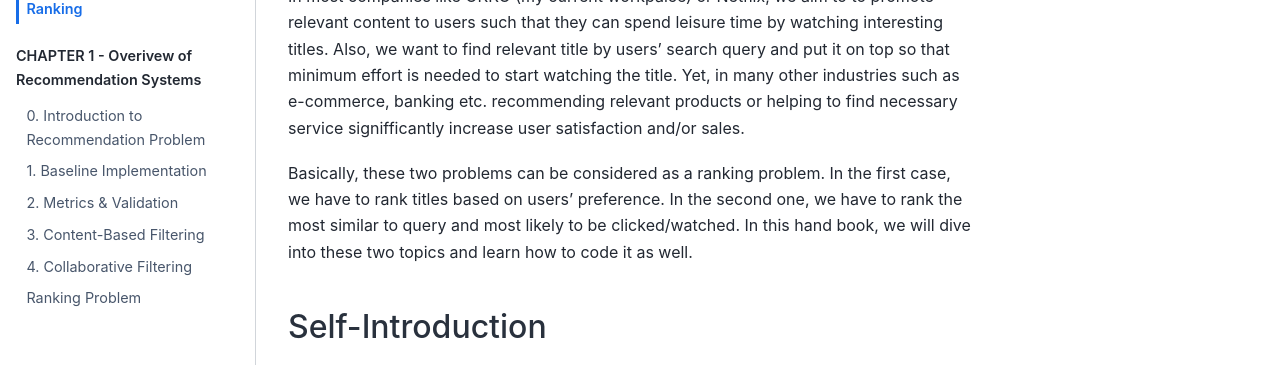
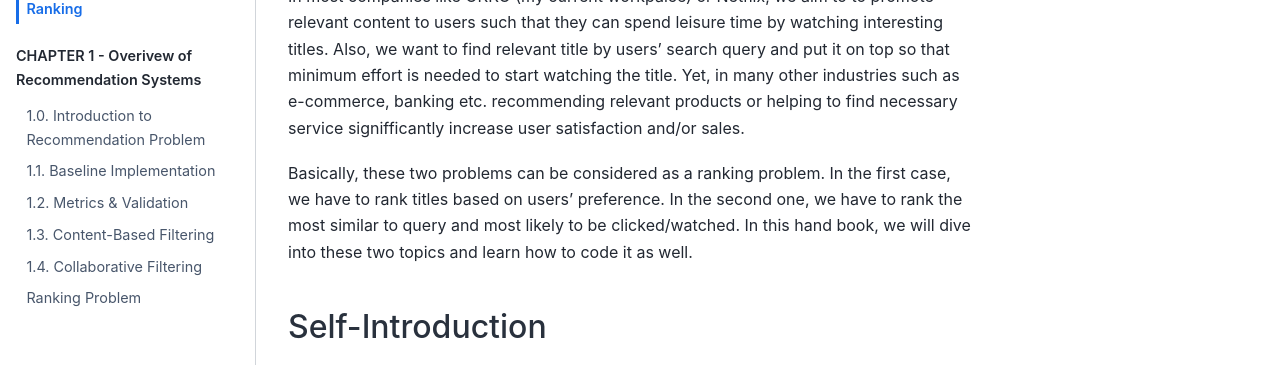
Before and after one commit to kshurik/rekkobook, a Jupyter Book: the page built from docs/index.md, in a window 1280 px wide. Shown: the part 198-563 px from the top of the page. Built offline with Jupyter Book 1.0.4 settings and Sphinx 7.4.7 and the Sphinx Book theme 1.1.4, drawn with Linux system fonts in a browser that asks for light colours.

Commit message:
refactore modules order

```diff
--- a/docs/_toc.yml
+++ b/docs/_toc.yml
@@ -7,14 +7,14 @@ parts:
 - caption: CHAPTER 1 - Overivew of Recommendation Systems
   chapters:
   - file: chapter1/intro_to_rekko
-    title: 0. Introduction to Recommendation Problem
+    title: 1.0. Introduction to Recommendation Problem
   - file: chapter1/baseline
-    title: 1. Baseline Implementation
+    title: 1.1. Baseline Implementation
   - file: chapter1/validation_metrics
-    title: 2. Metrics & Validation
+    title: 1.2. Metrics & Validation
   - file: chapter1/content_filter
-    title: 3. Content-Based Filtering
+    title: 1.3. Content-Based Filtering
   - file: chapter1/collab_filter
-    title: 4. Collaborative Filtering
+    title: 1.4. Collaborative Filtering
   - file: chapter1/ranker
-    title: 5. Ranking Problem in Machine Learning
+    title: 1.5. Ranking Problem in Machine Learning
```
